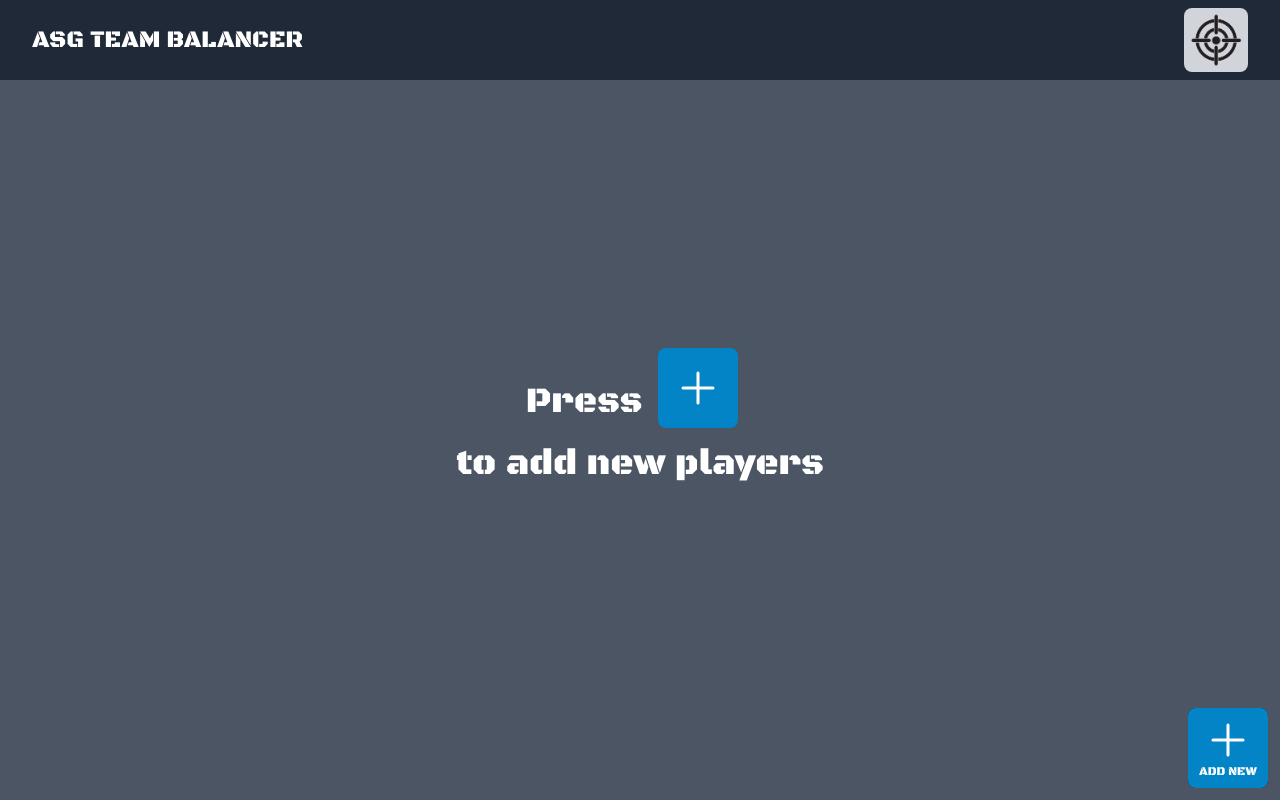
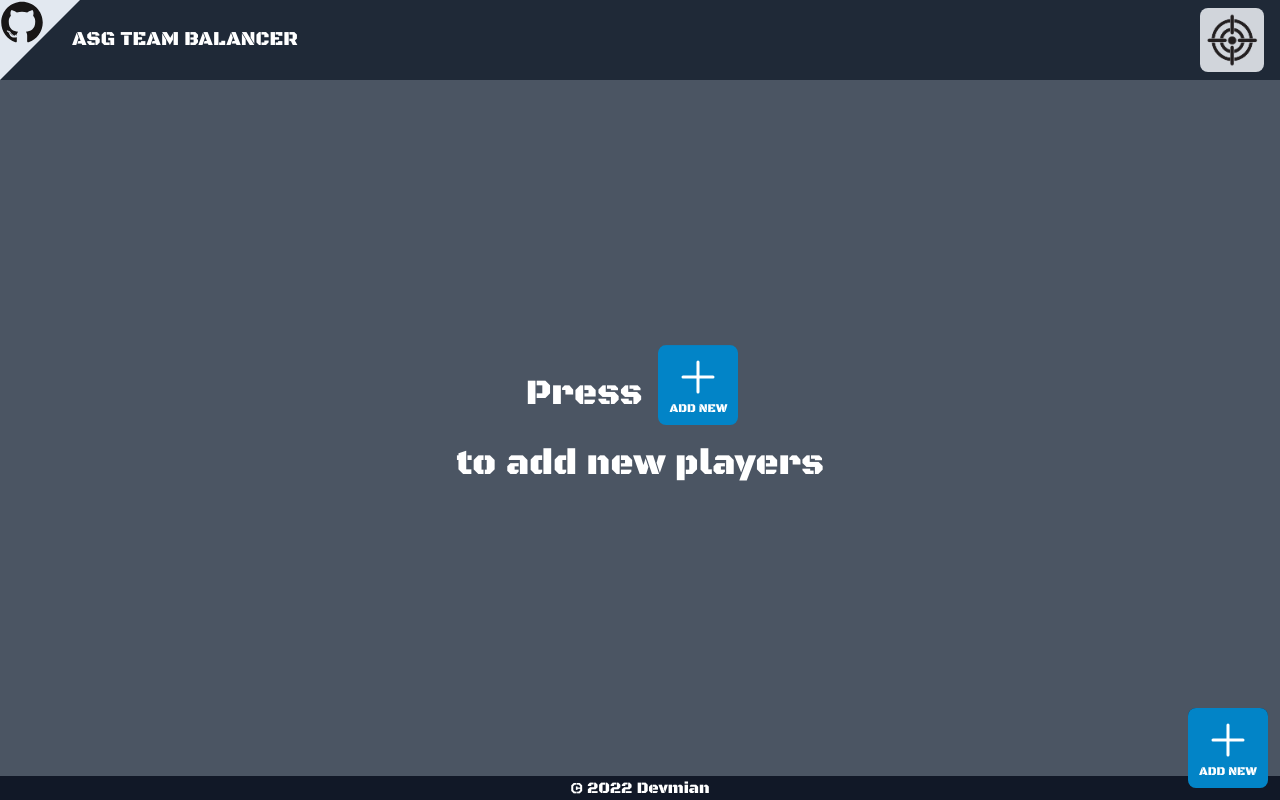
Before and after one commit to DevmianS/airsoft_team_balancer, a Next.js app: page / in a window 1280 px wide. Built offline with nearby package versions, Linux system fonts and the light colour scheme.

Commit message:
Updated readme, added animations and links, fixed bugs

```diff
--- a/components/AddNewPlayer.tsx
+++ b/components/AddNewPlayer.tsx
@@ -51,7 +51,7 @@
     >
       {inputVisible && (
         <div
-          className='flex flex-col justify-between h-full p-4'
+          className='flex flex-col justify-between h-full w-4/5 p-4'
           onClick={e => {
             e.stopPropagation();
           }}
--- a/components/Player.tsx
+++ b/components/Player.tsx
@@ -11,10 +11,12 @@
 export default function Player({ player, playerTeam, deleteHandler }: Props) {
   const playerRef = useRef<HTMLLIElement>(null);
   const [readyToDelete, setReadyToDelete] = useState(false);
+
   function playerHandler() {
-    console.log(playerRef?.current?.dataset.playerid);
-
-    setReadyToDelete(state => !state);
+    // console.log(playerRef?.current?.dataset.playerid);
+    if (!playerTeam) {
+      setReadyToDelete(state => !state);
+    }
   }
 
   function getPlayerClass(playerTeam = 'CT') {
@@ -63,7 +65,7 @@
               deleteHandler(playerRef.current?.dataset.playerid);
             }
           }}
-          className='absolute right-4 top-0 bottom-0 w-20 h-20 bg-sky-600 rounded-lg my-auto flex flex-col justify-center transition-all duration-300 items-center'
+          className='absolute right-4 top-0 bottom-0 w-20 h-20 bg-red-600 rounded-lg my-auto flex flex-col justify-center transition-all duration-300 items-center'
         >
           <p className='text-6xl'>
             <svg
--- a/components/PlayerList.tsx
+++ b/components/PlayerList.tsx
@@ -109,6 +109,16 @@
         setInputVisible(false);
       }}
     >
+      <div
+        className={`bg-gray-900 flex justify-center fixed bottom-0 w-full transition-all ${
+          inputVisible ? 'pointer-events-none' : ''
+        }`}
+      >
+        <a href='https://damiansobieraj.com' target='_blank' rel='noreferrer'>
+          <p>© 2022 Devmian</p>
+        </a>
+      </div>
+
       {!isRandomized && (
         <ul className='w-full h-fit flex flex-col gap-4 items-center py-2'>
           {allPlayers.map(player => (
@@ -122,7 +132,7 @@
       )}
       {isRandomized && (
         <div className='flex'>
-          <div className='flex flex-col w-full justify-center items-center bg-darkblue '>
+          <div className='flex flex-col w-full justify-center gap-2 items-center bg-darkblue '>
             <div className={`h-28 w-28 relative rounded-lg mt-2`}>
               <Image
                 src={'/icons/counterterrorists.png'}
@@ -131,15 +141,15 @@
                 objectFit='contain'
               />
             </div>
-            <p className='text-md uppercase'>Counter-T</p>
-            <ul className='w-full h-full flex flex-col gap-4 items-center py-5'>
+            <p className='text-xs uppercase'>Counter-Terrorists</p>
+            <ul className='w-full h-full flex flex-col gap-4 items-center'>
               {counterTerrorists.map(player => (
                 <Player key={player.id} playerTeam={'CT'} player={player} />
               ))}
             </ul>
           </div>
 
-          <div className='flex flex-col w-full justify-center items-center bg-lightbrown'>
+          <div className='flex flex-col w-full justify-center gap-2 items-center bg-lightbrown'>
             <div className={`h-28 w-28 relative rounded-lg mt-2`}>
               <Image
                 src={'/icons/terrorists.png'}
@@ -148,8 +158,8 @@
                 objectFit='contain'
               />
             </div>
-            <p className='text-md uppercase'>Terrorists</p>
-            <ul className='w-full h-full flex flex-col gap-4 items-center py-5'>
+            <p className='text-xs uppercase'>Terrorists</p>
+            <ul className='w-full h-full flex flex-col gap-4 items-center'>
               {terrorists.map(player => (
                 <Player key={player.id} playerTeam={'T'} player={player} />
               ))}
@@ -160,7 +170,9 @@
       {allPlayers.length !== 0 && (
         <>
           <button
-            className={`w-20 bg-sky-600 h-20 flex-col  bottom-3 left-3 rounded-lg flex justify-center transition-all duration-300 items-center fixed animate-slideright`}
+            className={`w-20 bg-sky-600 h-20 flex-col ${
+              !isRandomized && allPlayers.length > 1 ? 'animate-bounce' : ''
+            } bottom-3 left-3 rounded-lg flex justify-center transition-all duration-300 items-center fixed animate-slideright`}
             onClick={balancer}
           >
             <p className='text-6xl'>
@@ -183,7 +195,7 @@
           </button>
           <div className='w-full flex justify-center mt-4'>
             <button
-              className={` animate-slidedown w-20 bg-sky-600 h-20 bottom-3 left-3 rounded-lg flex flex-col justify-center transition-all duration-300 items-center`}
+              className={` animate-slidedown w-20 bg-red-600 h-20 bottom-3 left-3 rounded-lg flex flex-col justify-center transition-all duration-300 items-center`}
               onClick={deleteAllPlayers}
             >
               <p className='text-6xl'>
@@ -212,12 +224,15 @@
           <span className='text-4xl text-center'>
             Press
             <button
+              className={`m-4 text-6xl inline-flex flex-col w-20 h-20 bg-sky-600 rounded-lg justify-center items-center ${
+                !inputVisible ? 'animate-bounce' : ''
+              }`}
               onClick={e => {
                 e.stopPropagation();
                 setInputVisible(true);
               }}
-              className='m-4 text-6xl inline-flex w-20 h-20 bg-sky-600 rounded-lg justify-center items-center'
             >
+              <p className='text-6xl'>
                 <svg
                   xmlns='http://www.w3.org/2000/svg'
                   fill='none'
@@ -232,6 +247,8 @@
                     d='M12 4.5v15m7.5-7.5h-15'
                   />
                 </svg>
+              </p>
+              <p className='text-xs'>ADD NEW</p>
             </button>
             <br />
             to add new players
--- a/pages/index.tsx
+++ b/pages/index.tsx
@@ -2,14 +2,27 @@
 import type { NextPage } from 'next';
 import { Fragment } from 'react';
 import PlayerList from '../components/PlayerList';
-import AddNewPlayer from '../components/AddNewPlayer';
 
 const Home: NextPage = () => {
   return (
     <Fragment>
       <header className='fixed z-50 w-full'>
-        <div className='h-20 bg-gray-800 flex items-center justify-between p-8 '>
-          <p className='text-2xl'>ASG TEAM BALANCER</p>
+        <div className='h-20 bg-gray-800 flex items-center justify-between pl-8 pr-4'>
+          <div className='absolute left-0 top-0 w-20 h-20 bg-slate-200 github pr-9'>
+            <a
+              href='https://github.com/DevmianS/airsoft_team_balancer'
+              target='_blank'
+              rel='noreferrer'
+            >
+              <svg viewBox='0 0 128 128'>
+                <g fill='#181616'>
+                  <path d='M64 5.103c-33.347 0-60.388 27.035-60.388 60.388 0 26.682 17.303 49.317 41.297 57.303 3.017.56 4.125-1.31 4.125-2.905 0-1.44-.056-6.197-.082-11.243-16.8 3.653-20.345-7.125-20.345-7.125-2.747-6.98-6.705-8.836-6.705-8.836-5.48-3.748.413-3.67.413-3.67 6.063.425 9.257 6.223 9.257 6.223 5.386 9.23 14.127 6.562 17.573 5.02.542-3.903 2.107-6.568 3.834-8.076-13.413-1.525-27.514-6.704-27.514-29.843 0-6.593 2.36-11.98 6.223-16.21-.628-1.52-2.695-7.662.584-15.98 0 0 5.07-1.623 16.61 6.19C53.7 35 58.867 34.327 64 34.304c5.13.023 10.3.694 15.127 2.033 11.526-7.813 16.59-6.19 16.59-6.19 3.287 8.317 1.22 14.46.593 15.98 3.872 4.23 6.215 9.617 6.215 16.21 0 23.194-14.127 28.3-27.574 29.796 2.167 1.874 4.097 5.55 4.097 11.183 0 8.08-.07 14.583-.07 16.572 0 1.607 1.088 3.49 4.148 2.897 23.98-7.994 41.263-30.622 41.263-57.294C124.388 32.14 97.35 5.104 64 5.104z'></path>
+                  <path d='M26.484 91.806c-.133.3-.605.39-1.035.185-.44-.196-.685-.605-.543-.906.13-.31.603-.395 1.04-.188.44.197.69.61.537.91zm2.446 2.729c-.287.267-.85.143-1.232-.28-.396-.42-.47-.983-.177-1.254.298-.266.844-.14 1.24.28.394.426.472.984.17 1.255zM31.312 98.012c-.37.258-.976.017-1.35-.52-.37-.538-.37-1.183.01-1.44.373-.258.97-.025 1.35.507.368.545.368 1.19-.01 1.452zm3.261 3.361c-.33.365-1.036.267-1.552-.23-.527-.487-.674-1.18-.343-1.544.336-.366 1.045-.264 1.564.23.527.486.686 1.18.333 1.543zm4.5 1.951c-.147.473-.825.688-1.51.486-.683-.207-1.13-.76-.99-1.238.14-.477.823-.7 1.512-.485.683.206 1.13.756.988 1.237zm4.943.361c.017.498-.563.91-1.28.92-.723.017-1.308-.387-1.315-.877 0-.503.568-.91 1.29-.924.717-.013 1.306.387 1.306.88zm4.598-.782c.086.485-.413.984-1.126 1.117-.7.13-1.35-.172-1.44-.653-.086-.498.422-.997 1.122-1.126.714-.123 1.354.17 1.444.663zm0 0'></path>
+                </g>
+              </svg>
+            </a>
+          </div>
+          <p className='text-xl ml-10'>ASG TEAM BALANCER</p>
           <div className='h-16 w-16 relative bg-gray-300 rounded-lg'>
             <Image
               src='/icons/logo.png'
@@ -20,7 +33,7 @@
           </div>
         </div>
       </header>
-      <main className='bg-gray-600 py-24 relative h-fit min-h-full overflow-y-scroll'>
+      <main className='bg-gray-600 py-24 relative h-full overflow-y-scroll'>
         <PlayerList />
       </main>
     </Fragment>
--- a/styles/globals.css
+++ b/styles/globals.css
@@ -87,3 +87,7 @@
     transform: translateX(0px);
   }
 }
+
+.github {
+  clip-path: polygon(0 0, 0% 100%, 100% 0);
+}
```
Also changed, not shown: 1 other file (tests, documents, lock files or other folders). Lines whose indentation alone changed are shown as unchanged.
